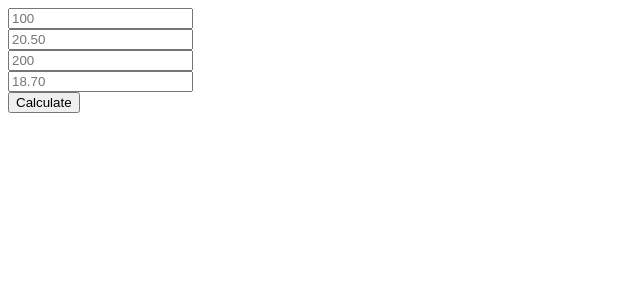
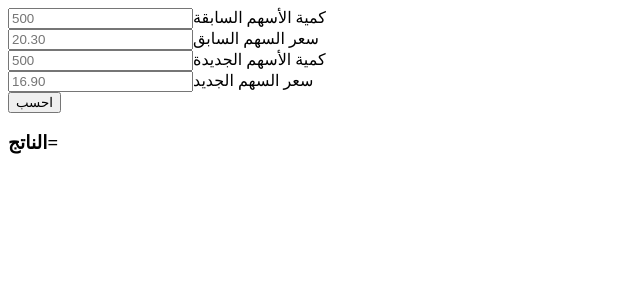
Before and after one commit to lamoboos223/stock-calculator, an Angular app: page / in a window 1280 px wide. Shown: the top 300 px of the page, without its empty margins (0-640 px from the left). Built offline with nearby package versions, Linux system fonts and the light colour scheme.

Commit message:
fixed the passing variable and removed the component stock

```diff
--- a/src/app/app.component.html
+++ b/src/app/app.component.html
@@ -1 +1,28 @@
-    <app-stock></app-stock>
+<div class="container">
+    <div class="row justify-content-center mt-5 p-5">
+        <div class="col-10 col-sm-6">
+            <div class='center'>
+                <div class="form-group">
+                    <input [(ngModel)]="stock1" name="stock1" type="number" placeholder="500"/>
+                    <Label>كمية الأسهم السابقة</Label>
+                </div>
+                <div class="form-group">
+                    <input [(ngModel)]="price1" name="price1" type="number" placeholder="20.30"/>
+                    <Label>سعر السهم السابق</Label>
+                </div>
+                <div class="form-group">
+                    <input [(ngModel)]="stock2" name="stock2" type="number" placeholder="500"/>
+                    <Label>كمية الأسهم الجديدة</Label>
+                </div>
+                <div class="form-group">
+                    <input [(ngModel)]="price2" name="price2" type="number" placeholder="16.90"/>
+                    <Label>سعر السهم الجديد</Label>
+                </div>
+                <div class="form-group d-flex" (click)="calculate()">
+                    <button>احسب</button>
+                </div>
+                <h3>الناتج= {{ result }}</h3>
+            </div>
+        </div>
+    </div>
+</div>
--- a/src/app/app.component.ts
+++ b/src/app/app.component.ts
@@ -7,4 +7,17 @@ import { Component } from '@angular/core';
 })
 export class AppComponent {
   title = 'stock-calculator';
+
+  public stock1: number;
+  public price1: number;
+  public stock2: number;
+  public price2: number;
+  public result: number;
+
+  calculate(){
+    this.result = ((this.stock1 * this.price1) + (this.stock2 * this.price2))
+     / (this.stock1 + this.stock2);
+
+  }
+
 }
--- a/src/app/components/stock/stock.component.css
+++ /dev/null
@@ -1,3 +0,0 @@
-form {
-    text-align: center;
-}
--- a/src/app/components/stock/stock.component.html
+++ /dev/null
@@ -1,21 +0,0 @@
-<div class="container">
-    <div class="row justify-content-center mt-5 p-5">
-        <div class="col-10 col-sm-6">
-            <div class='center'>
-                <div class="form-group">
-                    <input class="form-control" type="text" placeholder="100" #stock1 (keyup)="0"/>
-                </div>
-                <div class="form-group">
-                    <input class="form-control" type="text" placeholder="20.50" #price1 (keyup)="0"/>
-                </div>
-                <div class="form-group">
-                    <input class="form-control" type="text" placeholder="200" #stock2 (keyup)="0"/>
-                </div>
-                <div class="form-group">
-                    <input class="form-control" type="text" placeholder="18.70" #price2 (keyup)="0"/>
-                </div>
-                <div class="form-group d-flex">
-                    <button type="form-group d-flex" class="btn btn-primary m-auto" (click)="calculatePrice(stock1.value, price1.value, stock2.value, price2.value)">Calculate</button>
-                </div>
-    <p ng-value="result.value"></p>
-</div>
--- a/src/app/components/stock/stock.component.ts
+++ /dev/null
@@ -1,17 +0,0 @@
-import { Component, OnInit } from '@angular/core';
-
-@Component({
-  selector: 'app-stock',
-  templateUrl: './stock.component.html',
-  styleUrls: ['./stock.component.css']
-})
-export class StockComponent implements OnInit {
-
-  result: any;
-
-  ngOnInit(): void {
-  }
-  calculatePrice(stock1, price1, stock2, price2) {
-    this.result = ((stock1 * price1) + (stock2 * price2)) / (stock1 + stock2);
-  }
-}
```
Also changed, not shown: src/app/app.module.ts (+5 -6 lines), 1 other file (tests, documents, lock files or other folders).
